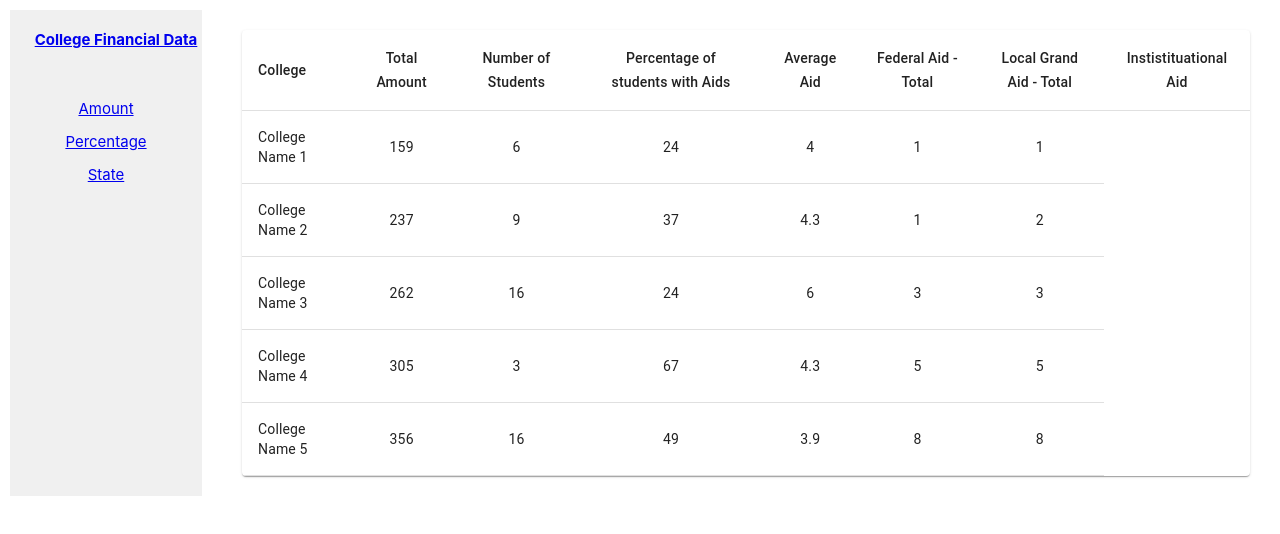
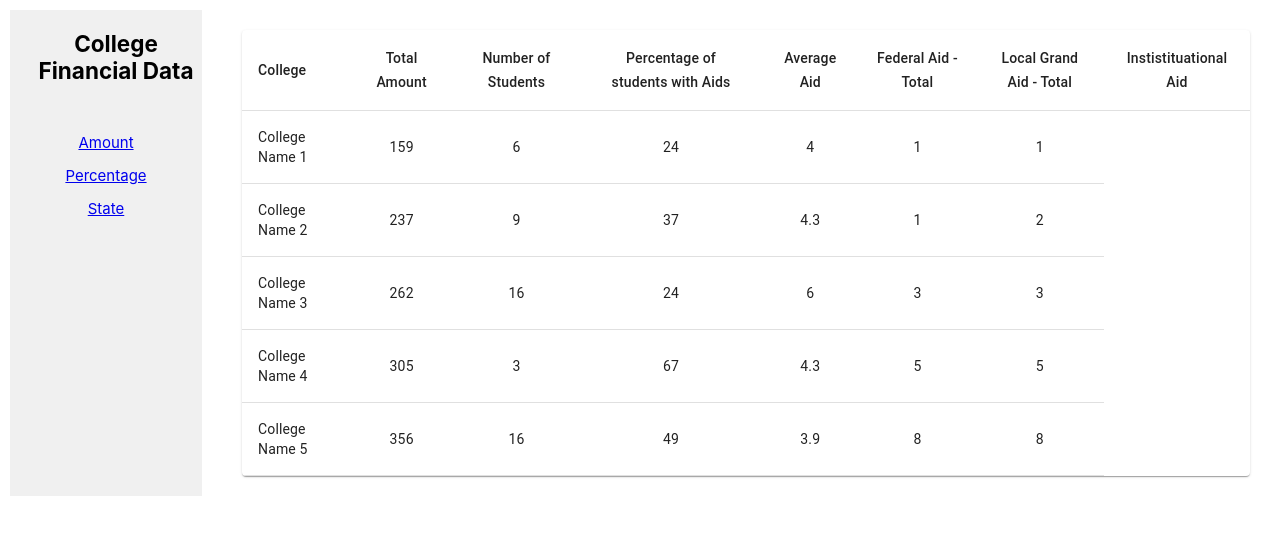
Before and after one commit to amb445/Hackathon11, a React (Create React App) app: page / in a window 1280 px wide. Shown: the top 534 px of the page. Built offline with nearby package versions, Linux system fonts and the light colour scheme; no server answers.

Commit message:
Update App.js

```diff
--- a/src/App.js
+++ b/src/App.js
@@ -26,7 +26,7 @@ function App() {
           <div className="navbar-header">
 
 
-          <a className="navbar-brand" href="#"><h4>College Financial Data</h4></a>
+          <h2 >College Financial Data</h2>
       </div>
             <ul style={{ listStyleType: "none", padding: 20 }}>
             <li className="RowStyle">
```
